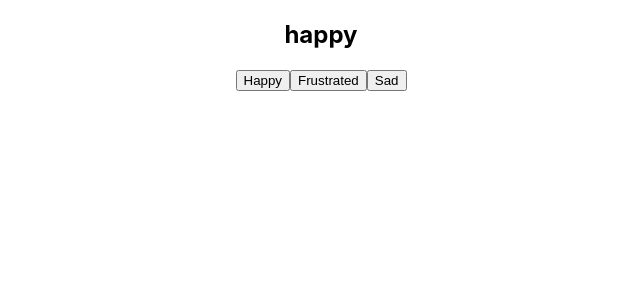
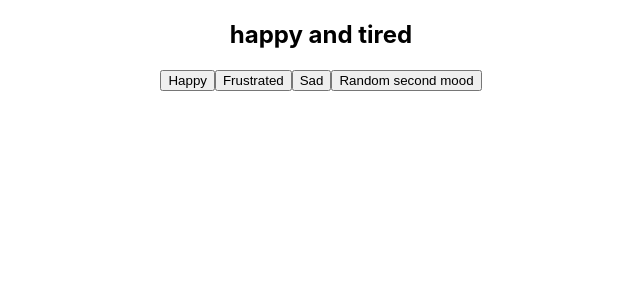
Before and after one commit to johnLexicon/react-states, a React (Create React App) app: page / in a window 1280 px wide. Shown: the top 300 px of the page, without its empty margins (319-959 px from the left). Built offline with nearby package versions, Linux system fonts and the light colour scheme.

Commit message:
Example, telling useState on which state property it should run.

```diff
--- a/src/App.js
+++ b/src/App.js
@@ -3,17 +3,23 @@ import './App.css';
 
 function App() {
   const [mood, setMood] = useState('happy');
+  const [secondMood, setSecondMood] = useState('tired');
 
   useEffect(() => {
     console.log(mood);
-  }, []); //Empty array makes the useEffect be called only once.
+  }, [mood]);
 
   return (
     <div className="App">
-      <h2>{mood}</h2>
+      <h2>
+        {mood} and {secondMood}
+      </h2>
       <button onClick={() => setMood('happy')}>Happy</button>
       <button onClick={() => setMood('frustrated')}>Frustrated</button>
       <button onClick={() => setMood('sad')}>Sad</button>
+      <button onClick={() => setSecondMood(['tired', 'exhausted'][Math.floor(Math.random() * 2)])}>
+        Random second mood
+      </button>
     </div>
   );
 }
```
Also changed, not shown: 1 other file (tests, documents, lock files or other folders).
